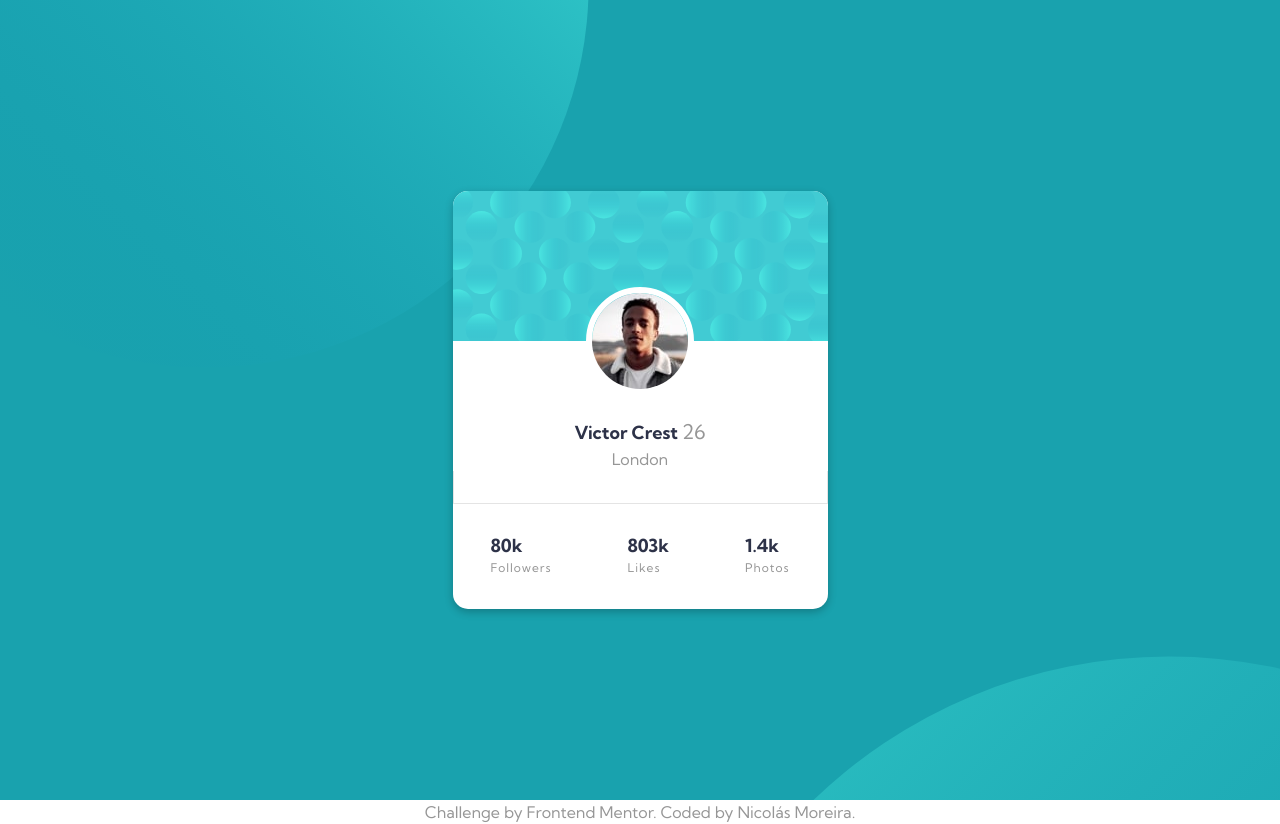
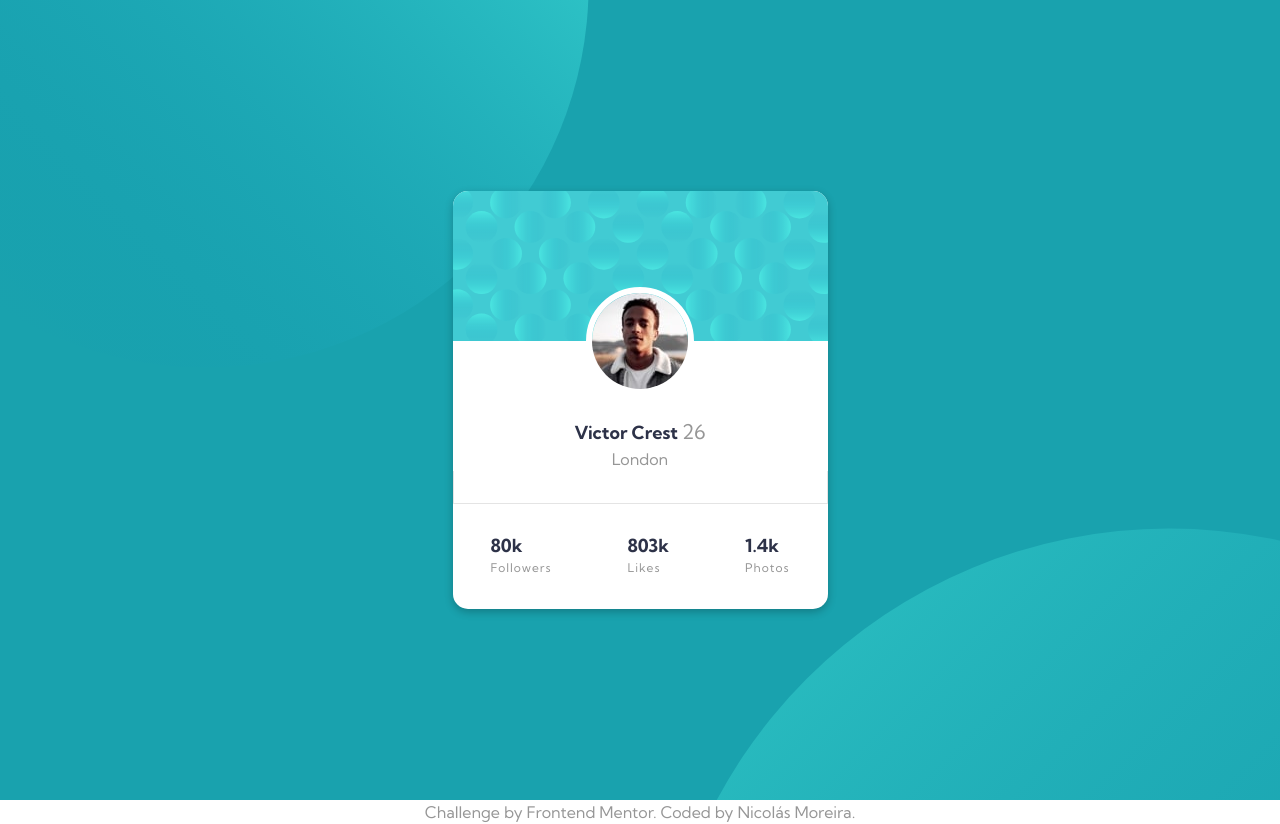
Before and after one commit to ichiklaus/profile-card-c, a plain HTML site: page index.html in a window 1280 px wide. Drawn offline with Linux system fonts and the light colour scheme.

Commit message:
Updated styles on bg image positioning

```diff
--- a/assets/css/style.css
+++ b/assets/css/style.css
@@ -52,7 +52,7 @@ body {
   background: url(../images/bg-pattern-top.svg),
     url(../images/bg-pattern-bottom.svg), var(--dark-cyan);
   background-repeat: no-repeat, no-repeat;
-  background-position: top -25rem left -35%, bottom -55rem right -25rem;
+  background-position: top -25rem left -35%, bottom -47rem right -25rem;
   background-size: 60%, 80%;
 }
 
```
